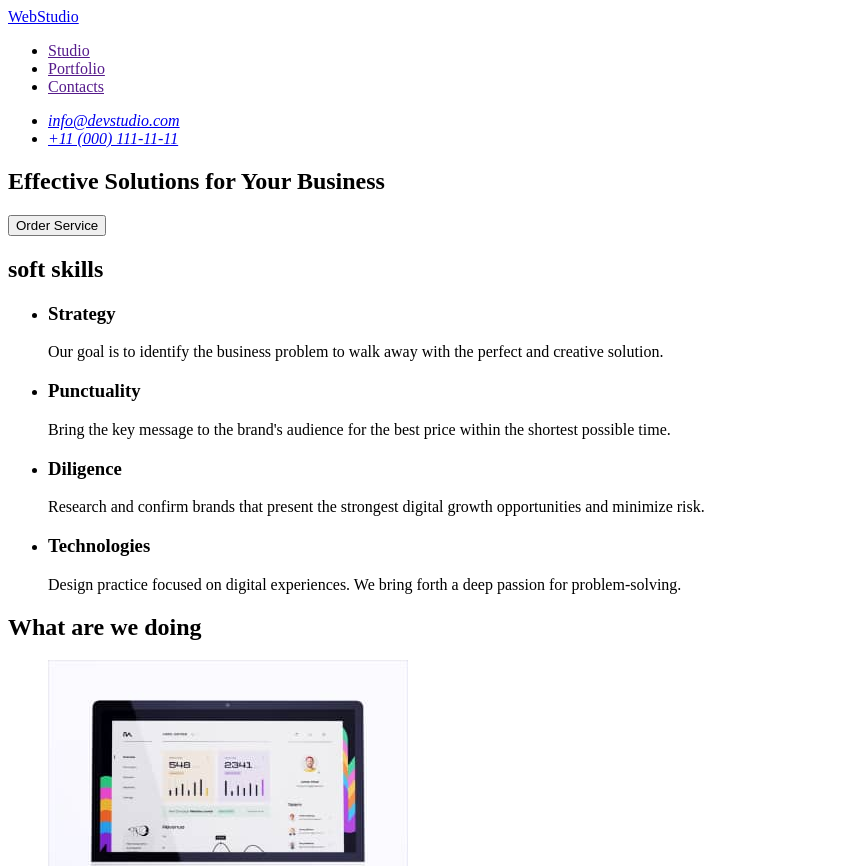
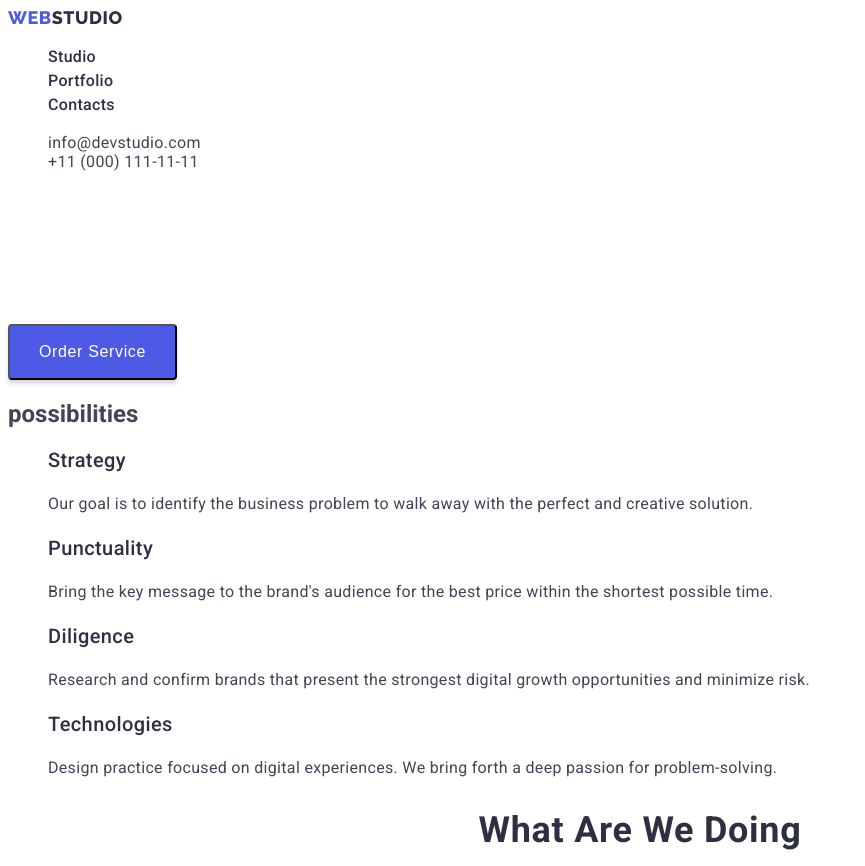
Before and after one commit to PiganS/goit-markup-hw-02, a plain HTML site: page index.html in a window 1280 px wide. Shown: the top 866 px of the page, without its empty margins (0-865 px from the left). Drawn offline with Linux system fonts and the light colour scheme.

Commit message:
first-try

```diff
--- /dev/null
+++ b/css/styles.css
@@ -0,0 +1,188 @@
+/* змінні */
+:root {
+  /* background color */
+  --background-color: #ffffff;
+
+  /* link and buttons color */
+
+  --linkhover-color: #404bbf;
+  --button-normal-color: #4d5ae5;
+  --button-hover-color: #404bbf;
+
+  /* text color */
+  --footer-text-color: #f4f4fd;
+  --section-title-color: #2e2f42;
+  --section-subtitle-color: #2e2f42;
+  --services-desc-color: #434455;
+  --nav-color: #2e2f42;
+  /* logo color */
+  --primary-font: 'Roboto', 'sans-serif';
+}
+/*========================== global styles ===========================*/
+body {
+  font-family: 'Roboto', sans-serif;
+  color: #434455;
+  background-color: var(--background-color);
+  font-family: var(--primary-font);
+}
+
+.list {
+  list-style: none;
+}
+
+.link {
+  text-decoration: none;
+}
+
+.section-title {
+  font-weight: 700;
+  font-size: 36px;
+  line-height: 40px;
+  text-align: center;
+  letter-spacing: 0.02em;
+  text-transform: capitalize;
+  color: var(--section-title-color);
+}
+
+.section-subtitle {
+  font-weight: 500;
+  font-size: 20px;
+  line-height: 24px;
+  letter-spacing: 0.02em;
+  color: var(--section-subtitle-color);
+}
+
+/*============================ hover-focus=================== */
+
+.email:hover,
+.email:focus {
+  color: #404bbf;
+}
+
+.mobile-number:hover,
+.mobile-number:focus {
+  color: #404bbf;
+}
+
+/* ==================logo================ */
+.logo {
+  font-family: 'Raleway', 'sans-serif';
+  font-weight: 800;
+  font-size: 18px;
+  line-height: 1.16;
+  display: flex;
+  align-items: center;
+  letter-spacing: 0.03em;
+  text-transform: uppercase;
+  color: #4d5ae5;
+}
+.logo-studio {
+  color: #2e2f42;
+}
+
+/* ============navigation =============*/
+.menu-link {
+  font-weight: 500;
+  font-size: 16px;
+  line-height: 1.5;
+  letter-spacing: 0.02em;
+  color: var(--nav-color);
+}
+
+/* =============contacts===============*/
+.email {
+  font-style: normal;
+  font-size: 16px;
+  line-height: 1, 5;
+  letter-spacing: 0.02em;
+  color: #434455;
+}
+
+.mobile-number {
+  font-style: normal;
+  font-size: 16px;
+  line-height: 1, 5;
+  letter-spacing: 0.02em;
+  color: #434455;
+}
+
+/* ===============hero=================*/
+.hero-title {
+  font-weight: 700;
+  font-size: 56px;
+  line-height: 1.07;
+  text-align: center;
+  letter-spacing: 0.02em;
+  color: #ffffff;
+}
+
+.modal-btn {
+  width: 169px;
+  height: 56px;
+  left: 636px;
+  top: 428px;
+  background: #4d5ae5;
+  box-shadow: 0px 4px 4px rgba(0, 0, 0, 0.15);
+  border-radius: 4px;
+  cursor: pointer;
+}
+
+.button-text {
+  font-weight: 500;
+  font-size: 16px;
+  line-height: 1, 5;
+  align-items: center;
+  letter-spacing: 0.04em;
+  color: #ffffff;
+  flex: none;
+  order: 0;
+  flex-grow: 0;
+}
+
+/*================ possibilities================*/
+.services-desc {
+  font-size: 16px;
+  line-height: 24px;
+  letter-spacing: 0.02em;
+  color: var(--services-desc-color);
+}
+
+/* ==============our team ===================*/
+.professions-list {
+  font-size: 16px;
+  line-height: 24px;
+  text-align: center;
+  letter-spacing: 0.02em;
+  color: #434455;
+}
+
+/* ==============footer ======================*/
+.footer-text {
+  font-family: 'Roboto';
+  font-weight: 400;
+  font-size: 16px;
+  line-height: 24px;
+  letter-spacing: 0.02em;
+  color: var(--footer-text-color);
+}
+
+/* 2222222222 portfolio page 22222222222222  */
+
+/* buttons */
+
+.button-item {
+  font-family: 'Roboto', sans-serif;
+  font-weight: 500;
+  font-size: 16px;
+  line-height: 1.5;
+  letter-spacing: 0.04em;
+  color: var(--button-normal-color);
+  background-color: var(--footer-text-color);
+  cursor: pointer;
+}
+
+.button-item:hover,
+.button-item:focus {
+  background-color: var(--button-hover-color);
+  color: #ffffff;
+}
--- a/index.html
+++ b/index.html
@@ -6,68 +6,79 @@
     <meta http-equiv="X-UA-Compatible" content="IE=edge">
     <meta name="viewport" content="width=device-width, initial-scale=1.0">
     <title>Document</title>
+    <link rel="preconnect" href="https://fonts.googleapis.com">
+    <link rel="preconnect" href="https://fonts.gstatic.com" crossorigin>
+    <link href="https://fonts.googleapis.com/css2?family=Raleway:wght@800&family=Roboto:wght@400;500;700&display=swap"
+        rel="stylesheet">
+    <link rel="stylesheet" href="css/styles.css">
 </head>
 
 <body>
-    <header>
-        <nav>
-            <a href="./index.html">WebStudio</a>
+    <header class="page-header">
+        <nav class="page-navigation">
+            <a class="logo link" href="./index.html">Web <span class="logo-studio">Studio</span></a>
 
-            <!-- навигация -->
-            <ul>
-                <li><a href="">Studio</a></li>
-                <li><a href="">Portfolio</a></li>
-                <li><a href="">Contacts</a></li>
+            <!-- navigation -->
+            <ul class="menu list">
+                <li class="menu-item">
+                    <a class="menu-link link" href="./index.html">Studio</a>
+                </li>
+                <li class="menu-item">
+                    <a class="menu-link link" href="./portfolio.html">Portfolio</a>
+                </li>
+                <li class="menu-item">
+                    <a class="menu-link link" href="">Contacts</a>
+                </li>
             </ul>
         </nav>
 
-        <!-- контакты -->
+        <!-- contacts -->
 
         <address>
-            <ul>
-                <li><a href="mailto:info@devstudio.com">info@devstudio.com</a></li>
-                <li><a href="tel:+110001111111">+11 (000) 111-11-11</a></li>
+            <ul class="list">
+                <li><a class="email link" href="mailto:info@devstudio.com">info@devstudio.com</a></li>
+                <li><a class="mobile-number link" href="tel:+110001111111">+11 (000) 111-11-11</a></li>
             </ul>
         </address>
     </header>
-    <!-- уникальный контент -->
+
     <main>
-        <!-- hero image -->
+        <!-- hero section -->
 
-        <section>
-            <h1>Effective Solutions
+        <section class="hero">
+            <h1 class="hero-title">Effective Solutions
                 for Your Business</h1>
-            <button type="button">Order Service</button>
+            <button class="modal-btn" type="button"><span class="button-text">Order Service</span></button>
         </section>
 
-        <!-- soft skills -->
+        <!-- possibilities -->
         <section>
-            <h2>soft skills</h2>
-            <ul>
+            <h2>possibilities</h2>
+            <ul class="list">
                 <li>
-                    <h3>Strategy</h3>
-                    <p>
+                    <h3 class="section-subtitle">Strategy</h3>
+                    <p class="services-desc">
                         Our goal is to identify the business
                         problem to walk away with the perfect and creative solution.
                     </p>
                 </li>
                 <li>
-                    <h3>Punctuality</h3>
-                    <p>
+                    <h3 class="section-subtitle">Punctuality</h3>
+                    <p class="services-desc">
                         Bring the key message to the brand's audience for the best price within the shortest possible
                         time.
                     </p>
                 </li>
                 <li>
-                    <h3>Diligence</h3>
-                    <p>
+                    <h3 class="section-subtitle">Diligence</h3>
+                    <p class="services-desc">
                         Research and confirm brands that present the strongest digital growth opportunities and minimize
                         risk.
                     </p>
                 </li>
                 <li>
-                    <h3>Technologies</h3>
-                    <p>
+                    <h3 class="section-subtitle">Technologies</h3>
+                    <p class="services-desc">
                         Design practice focused on digital experiences. We bring forth a deep passion for
                         problem-solving.
                     </p>
@@ -75,60 +86,63 @@
             </ul>
         </section>
 
-        <!-- что мы делаем -->
+        <!-- What are we doing -->
         <section>
-            <h2>What are we doing</h2>
-            <ul>
+            <h2 class="section-title">What are we doing</h2>
+            <ul class="list">
                 <li><img src="./images/img1what-are-we-doing.jpg" alt="What are we doing" width="360"></li>
                 <li><img src="./images/img2what-are-we-doing.jpg" alt="What are we doing" width="360"></li>
                 <li><img src="./images/img3what-are-we-doing.jpg" alt="What are we doing" width="360"></li>
             </ul>
         </section>
 
-        <!-- наша команда -->
+        <!-- our team -->
         <section>
-            <h2>Our Team</h2>
-            <ul>
+            <h2 class="section-title">Our Team</h2>
+            <ul class="list">
                 <li>
                     <img src="./images/img1mark.jpg" alt="mark" width="264">
-                    <h3>
+                    <h3 class="section-subtitle">
                         Mark Guerrero
 
                     </h3>
-                    <p>Product Designer</p>
+                    <p class="professions-list">Product Designer</p>
                 </li>
                 <li>
                     <img src="./images/img2tom.jpg" alt="tom" width="264">
-                    <h3>
+                    <h3 class="section-subtitle">
                         Tom Ford
 
                     </h3>
-                    <p>Frontend Developer</p>
+                    <p class="professions-list">Frontend Developer</p>
                 </li>
                 <li>
                     <img src="./images/img3camila.jpg" alt="camila" width="264">
-                    <h3>
+                    <h3 class="section-subtitle">
                         Camila Garcia
 
                     </h3>
-                    <p>Marketing</p>
+                    <p class="professions-list">Marketing</p>
                 </li>
                 <li>
                     <img src="./images/img4daniel.jpg" alt="daniel" width="264">
-                    <h3>
+                    <h3 class="section-subtitle">
                         Daniel Wilson
 
                     </h3>
-                    <p>UI Designer</p>
+                    <p class="professions-list">UI Designer</p>
                 </li>
             </ul>
         </section>
     </main>
 
-    <!-- подвал -->
+    <!-- footer -->
     <footer>
-        <a href="./index.html">WebStudio</a>
-        <p>Increase the flow of customers and sales for your business with digital marketing & growth solutions.</p>
+        <a class="logo link" href="./index.html">Web <span class="logo-studio">Studio</span></a>
+        <p class="footer-text">
+            Increase the flow of customers and sales for your business with digital marketing & growth
+            solutions.
+        </p>
 
     </footer>
 </body>
```
Also changed, not shown: portfolio.html (added, +139 -0 lines), .prettierrc.json (added), images/portfolio1.jpg (added), images/portfolio2.jpg (added), images/portfolio3.jpg (added), images/portfolio4.jpg (added), images/portfolio5.jpg (added), images/portfolio6.jpg (added), images/portfolio7.jpg (added), images/portfolio8.jpg (added), images/portfolio9.jpg (added).
